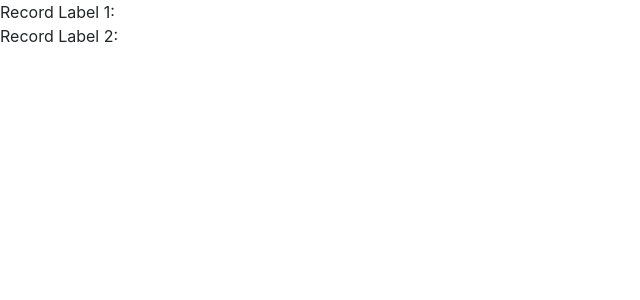
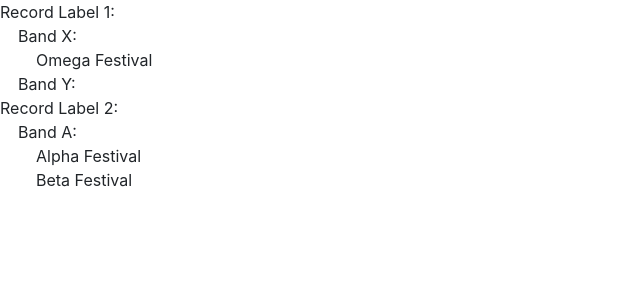
Before and after one commit to Annie-Huang/record-label-list, a React (Create React App) app: page / in a window 1280 px wide. Shown: the top 300 px of the page, without its empty margins (0-640 px from the left). Built offline with nearby package versions, Linux system fonts and the light colour scheme.

Commit message:
Update result.tsx

```diff
--- a/src/components/result.tsx
+++ b/src/components/result.tsx
@@ -27,35 +27,23 @@ const Result = ({records}) => {
     // ];
 
     console.log('records=', records);
-    const indent = '&nbsp;&nbsp;&nbsp;&nbsp;';
+    // const indent = '    ';
 
     const bandList = (bands) => {
-        console.log('herehere');
         return bands ? bands.map(band =><div>&nbsp;&nbsp;&nbsp;&nbsp;{band.name}: festivalList(band.festivals)</div>) : ''
     };
     const festivalList = (festivals) => {
-        console.log('did you call me?');
         return festivals ? festivals.map(feastival => <div key={feastival}>&nbsp;&nbsp;&nbsp;&nbsp;&nbsp;&nbsp;&nbsp;&nbsp;{feastival}</div>) : '';
     };
-/*
 
-{record.bands && record.bands.map(band =>
-
-                    <div>&nbsp;&nbsp;&nbsp;&nbsp;{band.name}: {festivalList(band.festivals)}</div>
-
- */
     return (
         <>
             { records && records.map(record =>
                 <div key={record.name}>
                     {record.name}:
-                    {bandList(records.bands)}
-
-                    {/*{record.bands && record.bands.map(band =>*/}
-
-                    {/*<div key={band.name}>&nbsp;&nbsp;&nbsp;&nbsp;{band.name}: {festivalList(band.festivals)}</div>*/}
-
-                    {/*)}*/}
+                    {record.bands && record.bands.map(band =>
+                        <div key={band.name}>&nbsp;&nbsp;&nbsp;&nbsp;{band.name}: {festivalList(band.festivals)}</div>
+                    )}
                 </div>
             )}
         </>
```
